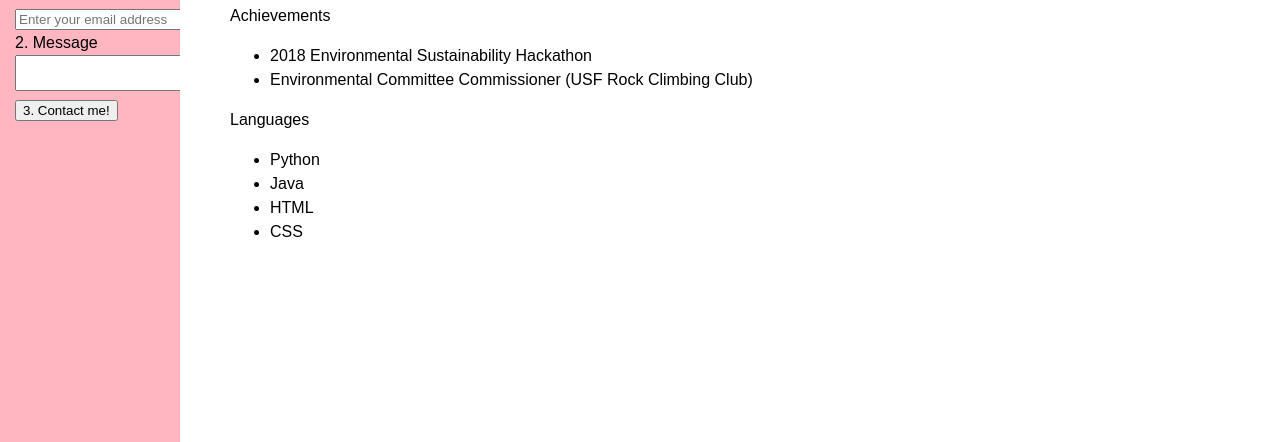
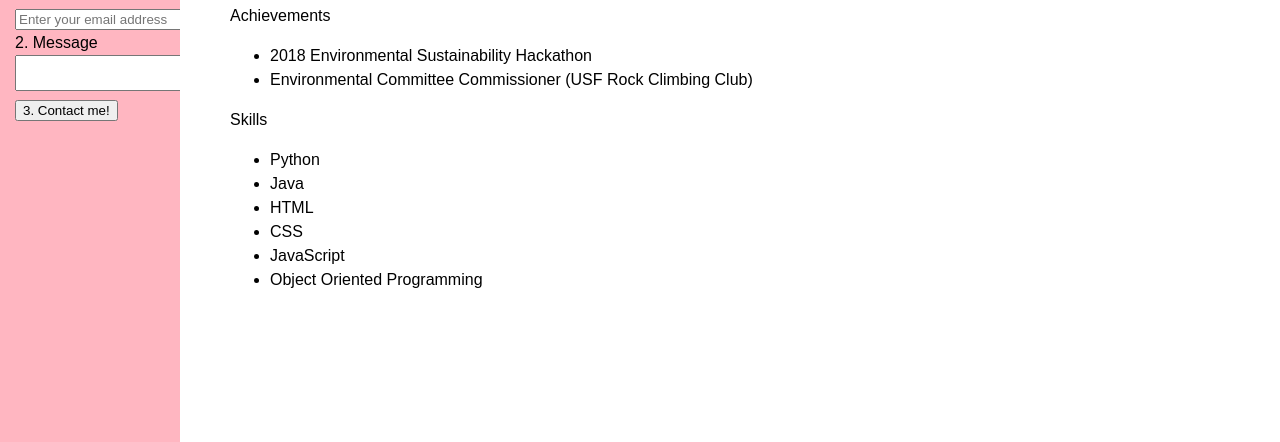
Before and after one commit to aliuzzi/WebDesign, a plain HTML site: page index.html in a window 1280 px wide. Shown: the part 358-800 px from the top of the page. Drawn offline with Linux system fonts and the light colour scheme; files whose address does not match are found by name.

Commit message:
Update index.html

```diff
--- a/index.html
+++ b/index.html
@@ -82,12 +82,14 @@
   <li> 2018 Environmental Sustainability Hackathon </li>
 <li> Environmental Committee Commissioner (USF Rock Climbing Club)
     </ul>
-  <p class ="head"> Languages  </p>
+  <p class ="head"> Skills  </p>
   <ul>
     <li> Python
     <li> Java
       <li> HTML
         <li> CSS
+		<li> JavaScript
+			<li> Object Oriented Programming
     </ul>
 <nav id="nav">
             <div class="innertube">
```
